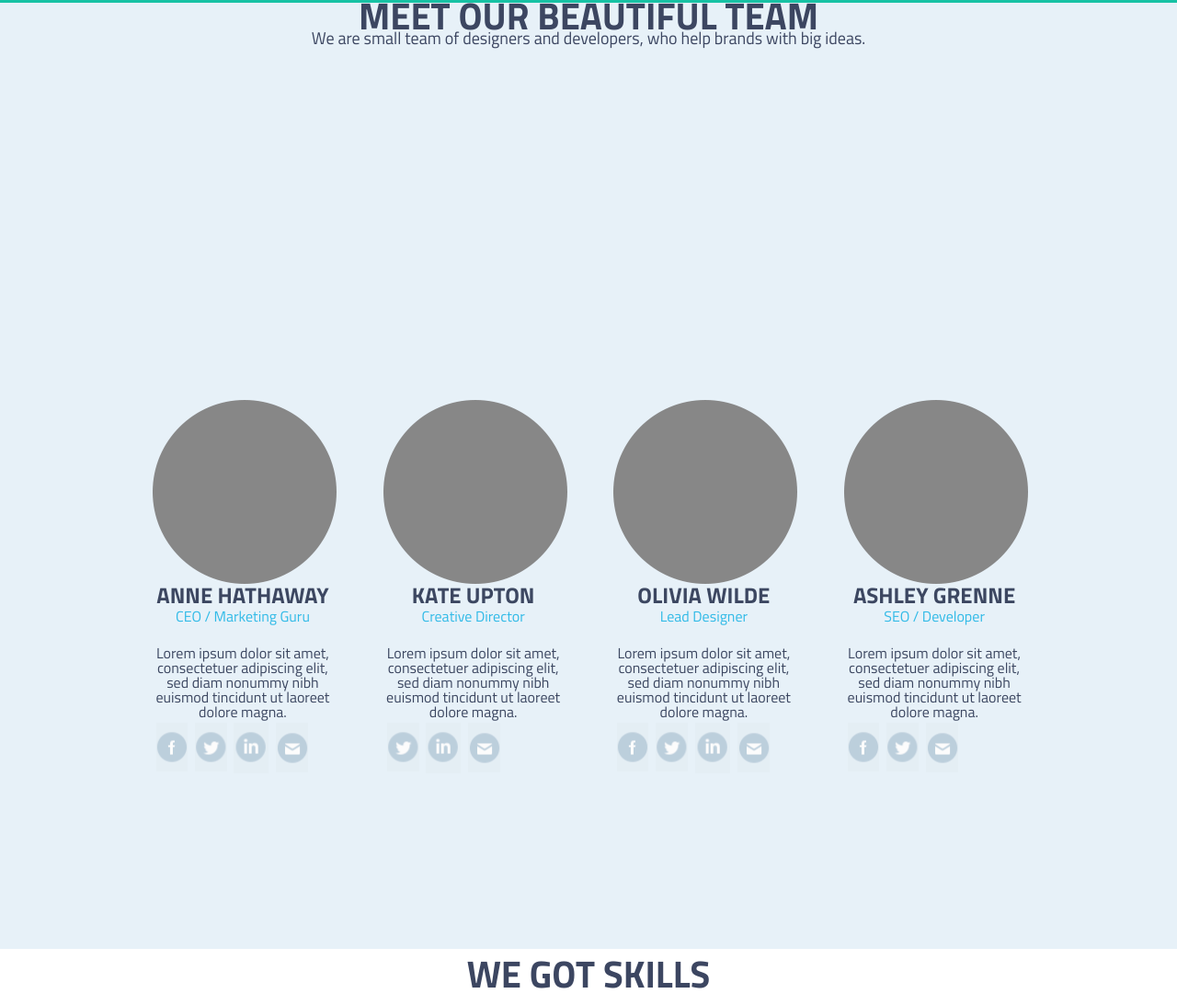
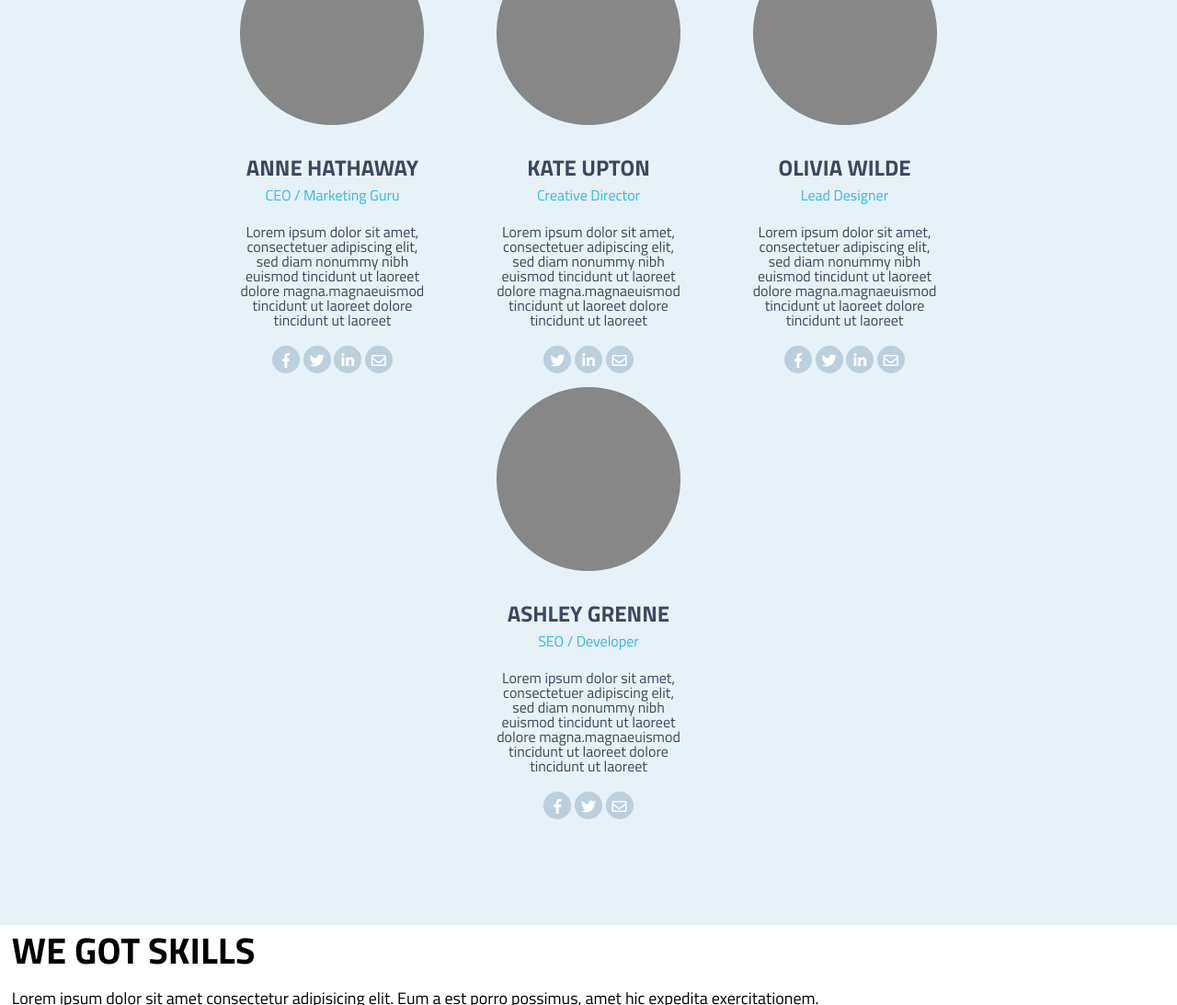
Before and after one commit to Arkant/CHI_Tasks, a website: page fastshell/app/index.html in a window 1280 px wide. Shown: the part 1707-2800 px from the top of the page at 92% size. Drawn offline with Linux system fonts and the light colour scheme.

Commit message:
finished 3 section

```diff
--- a/fastshell/app/index.html
+++ b/fastshell/app/index.html
@@ -12,6 +12,8 @@
     <link href="//ajax.googleapis.com" rel="dns-prefetch">
     <link href="assets/css/style.min.css" rel="stylesheet">
     <link href="assets/css/media.css" rel="stylesheet">
+    <link rel="stylesheet" href="https://use.fontawesome.com/releases/v5.5.0/css/all.css"
+    integrity="sha384-B4dIYHKNBt8Bc12p+WXckhzcICo0wtJAoU8YZTY5qE0Id1GSseTk6S+L3BlXeVIU" crossorigin="anonymous">
     <!--Шрифт -->
     <link href="https://fonts.googleapis.com/css?family=Titillium+Web:300,400,400i,700,700i" rel="stylesheet">
 
@@ -53,8 +55,7 @@
     <main>
       <section class="services ">
           <div class="services-text ">
-              <h6>S E R V I C E S WE P R O V I D E</h6>
-              <div class="line"></div>
+              <h1>S E R V I C E S WE P R O V I D E</h1>
               <p>We are working with both individuals and businesses from all over the globe<br>
                   to create awesome websites and applications.</p>
           </div>
@@ -85,14 +86,11 @@
                     <p>Lorem ipsum dolor sit amet consectetur adipisicing elit.</p></div>
           </div>
       </section>
-        <section>
-          <div class="team">
-            <div class="team-text">
-              <div class="team-header">
-                <h1>MEET OUR BEAUTIFUL TEAM</h1>
-                <p>We are small team of designers and developers, who help brands with big ideas.</p>
-              </div>
-            </div>
+        <section class="team">
+                <div class="team-text ">
+                        <h1>MEET OUR BEAUTIFUL TEAM</h1>
+                        <p>We are small team of designers and developers, who help brands with big ideas.</p>
+                </div>
 
             <div class="team-items">
               <div class="team-img">
@@ -100,46 +98,74 @@
                 <h1>ANNE HATHAWAY</h1>
                 <p style="color:#30bae7; padding: 2%;margin-bottom: 20px;">CEO / Marketing Guru</p>
                 <p>Lorem ipsum dolor sit amet,
-                    consectetuer adipiscing elit, sed diam nonummy nibh euismod tincidunt ut laoreet dolore magna.</p>
-                    <img class="icon" src="./assets/img/Facebook Icon.png" alt="none">
-                    <img class="icon" src="./assets/img/Twitter.png" alt="none">
-                    <img class="icon" src="./assets/img/LinkedIn icon.png" alt="none">
-                    <img class="icon" src="./assets/img/Mail.png" alt="none">
+                    consectetuer adipiscing elit, sed diam nonummy nibh euismod tincidunt ut laoreet dolore magna.magnaeuismod tincidunt ut laoreet dolore tincidunt ut laoreet</p>
+                    <div class="circle">
+                            <i style="padding-top: 8px; color: white;"  class="fab fa-facebook-f"></i>
+                    </div>
+                    <div class="circle">
+                            <i style="padding-top: 8px; color: white" class="fab fa-twitter"></i>
+                    </div>
+                    <div class="circle">
+                            <i style="padding-top: 8px; color: white" class="fab fa-linkedin-in"></i>
+                    </div>
+                    <div class="circle">
+                            <i style="padding-top: 8px; color: white"  class="far fa-envelope"></i>
+                    </div>
               </div>
               <div class="team-img">
                   <img src="./assets/img/Base.png" alt="none">
                   <h1>KATE UPTON</h1>
                   <p style="color:#30bae7; padding: 2%;margin-bottom: 20px;">Creative Director</p>
                   <p>Lorem ipsum dolor sit amet,
-                      consectetuer adipiscing elit, sed diam nonummy nibh euismod tincidunt ut laoreet dolore magna.</p>
-                      <img class="icon" src="./assets/img/Twitter.png" alt="none">
-                      <img class="icon" src="./assets/img/LinkedIn icon.png" alt="none">
-                      <img class="icon" src="./assets/img/Mail.png" alt="none">
+                        consectetuer adipiscing elit, sed diam nonummy nibh euismod tincidunt ut laoreet dolore magna.magnaeuismod tincidunt ut laoreet dolore tincidunt ut laoreet</p>
+                        <div class="circle">
+                                <i style="padding-top: 8px; color: white" class="fab fa-twitter"></i>
+                        </div>
+                        <div class="circle">
+                                <i style="padding-top: 8px; color: white" class="fab fa-linkedin-in"></i>
+                        </div>
+                        <div class="circle">
+                                <i style="padding-top: 8px; color: white"  class="far fa-envelope"></i>
+                        </div>
                 </div>
               <div class="team-img">
                   <img src="./assets/img/Base.png" alt="none">
                     <h1>OLIVIA WILDE</h1>
                     <p style="color:#30bae7; padding: 2%;margin-bottom: 20px;">Lead Designer</p>
                     <p>Lorem ipsum dolor sit amet,
-                        consectetuer adipiscing elit, sed diam nonummy nibh euismod tincidunt ut laoreet dolore magna.</p>
-                        <img class="icon" src="./assets/img/Facebook Icon.png" alt="none">
-                        <img class="icon" src="./assets/img/Twitter.png" alt="none">
-                        <img class="icon" src="./assets/img/LinkedIn icon.png" alt="none">
-                        <img class="icon" src="./assets/img/Mail.png" alt="none">
+                            consectetuer adipiscing elit, sed diam nonummy nibh euismod tincidunt ut laoreet dolore magna.magnaeuismod tincidunt ut laoreet dolore tincidunt ut laoreet</p>
+                            <div class="circle">
+                                    <i style="padding-top: 8px; color: white;"  class="fab fa-facebook-f"></i>
+                            </div>
+                            <div class="circle">
+                                    <i style="padding-top: 8px; color: white" class="fab fa-twitter"></i>
+                            </div>
+                            <div class="circle">
+                                    <i style="padding-top: 8px; color: white" class="fab fa-linkedin-in"></i>
+                            </div>
+                            <div class="circle">
+                                    <i style="padding-top: 8px; color: white"  class="far fa-envelope"></i>
+                            </div>
                   </div>
-              <div  class="minify">
+              <div  class="team-img">
                   <img src="./assets/img/Base.png" alt="none">
                       <h1>ASHLEY GRENNE</h1>
                       <p style="color:#30bae7; padding: 2%; margin-bottom: 20px;">SEO / Developer</p>
                       <p>Lorem ipsum dolor sit amet,
-                          consectetuer adipiscing elit, sed diam nonummy nibh euismod tincidunt ut laoreet dolore magna.</p>
-                  <img class="icon" src="./assets/img/Facebook Icon.png" alt="none">
-                  <img class="icon" src="./assets/img/Twitter.png" alt="none">
-                  <img class="icon" src="./assets/img/Mail.png" alt="none">
+                            consectetuer adipiscing elit, sed diam nonummy nibh euismod tincidunt ut laoreet dolore magna.magnaeuismod tincidunt ut laoreet dolore tincidunt ut laoreet</p>
+                            <div class="circle" >
+                                    <i style="padding-top: 8px; color: white;"  class="fab fa-facebook-f"></i>
+                            </div>
+                            <div class="circle">
+                                    <i style="padding-top: 8px; color: white" class="fab fa-twitter"></i>
+                            </div>
+                            <div class="circle">
+                                    <i style="padding-top: 8px; color: white"  class="far fa-envelope"></i>
+                            </div>
               </div>
             </div>
-          </div>
         </section>
+
         <section>
             <div class="skills">
                 <div class="team-header">
--- a/fastshell/src/scss/style.scss
+++ b/fastshell/src/scss/style.scss
@@ -57,9 +57,7 @@ clear: both;
 .header {
     background-color:#87509c;
     width: 100%;
-    height: 596px;
-    min-height: 100vh;
-    max-height: 200vh;
+    min-height:  596px;
 }
 
 
@@ -222,7 +220,7 @@ clear: both;
     background-color: #17c2a4;
     width: 100%;
     padding-top: 110px;
-    min-height: 100vh;
+    min-height:  638px;
 }
 
 .services-text {
@@ -231,7 +229,7 @@ clear: both;
     margin-bottom: 50px;
 }
 
-.services-text h6 {
+.services-text h1 {
     font-size: 38px;/* Приближение из-за подстановки шрифтов */
     font-weight: 700;
     margin-bottom: 40px;
@@ -242,18 +240,11 @@ clear: both;
     line-height: 26px;
 }
 
-.second {
-    font-size: 18px; /* Приближение из-за подстановки шрифтов */
-    font-weight: 400;
-    line-height: 26px; /* Приближение из-за подстановки шрифтов */
-}
-
 .items {
     text-align: center;
     color:#ffffff;
     padding-bottom: 30px;
 }
-
 
 .img-text {
     display:inline-block;
@@ -274,95 +265,76 @@ clear: both;
     padding-right: 10px;
     width: 250px;
 }
+
+/*************************************/
 .team {
     background-color:#E7F1F8;
     width: 100%;
-    height: auto;
-    overflow: hidden;
-    padding-bottom: 150px;
-}
-.team-header h1{
-    color: #3c4661;
-    font-size: 40px;/* Приближение из-за подстановки шрифтов */
-    font-weight: 700;
-    line-height: 29.907px;/* Приближение из-за подстановки шрифтов */
-    text-align: center;
-    transform: scaleY(1.0321);/* свойства ширины и высоты были исключены, поскольку было выполнено трансформирование */
-    top: 100px;
+    padding-top: 110px;
+    min-height: 805px;
 }
 
-.team-line {
+.team-text {
+    color: #3c4661;
     text-align: center;
-    background-color: rgba(189, 209, 223, 0.75);
-    width: 87px;
-    height: 6px;
-    top: 100px;
-    display: block;
-    margin-left: auto;
-    margin-right: auto;
+    margin-bottom: 80px;
+}
+.team-text h1 {
+    letter-spacing: 0.13em;
+    font-size: 38px;/* Приближение из-за подстановки шрифтов */
+    font-weight: 700;
+    margin-bottom: 45px;
+}
+.team-text p {
+    letter-spacing: 0.03em;
+    font-size: 18px;
+    font-weight: 400;
+    line-height: 26px;
 }
 
-.team-header p {
-    color: #3c4661;
-    font-size: 18px;/* Приближение из-за подстановки шрифтов */
-    font-weight: 400;
-    line-height: 26px;/* Приближение из-за подстановки шрифтов */
+.team-items {
     text-align: center;
-    transform: scaleY(1.0321);/* свойства ширины и высоты были исключены, поскольку было выполнено трансформирование */
-    top: 150px;
-    padding-bottom: 250px;
+    color:#3c4761;
+    padding-bottom: 100px;
+    padding-right: 50px;
+    margin-left: 125px;
 }
-
-.minify {
-    padding: 2%;
+.team-img{
     display:inline-block;
     text-align: center;
     color: #3c4761;
-    width: 196px;
-    height: 112px;
+    width: 200px;
+    margin-right: 75px;
+    margin-bottom: 15px;
 }
-.minify img {
-    bottom: 18px;
-}
-.minify img:not(.icon){
-    padding-top: 100px;
-}
-.minify h1 {
-    font-size: 24px;/* Приближение из-за подстановки шрифтов */
-    font-weight: 700;
-    line-height: 18px;/* Приближение из-за подстановки шрифтов */
-    padding: 1%;
-}
-.team-items {
-    top: 25%;
-    text-align: center;
-    color:#3c4761;
-    padding-bottom: 100px;
-}
-.team-img {
-    padding: 2%;
+
+.team-img div{
     display:inline-block;
-    text-align: center;
-    color: #3c4761;
-    width: 196px;
-    height: 112px;
-}
-.team-img img {
-    bottom: 18px;
 }
 .team-img h1 {
     font-size: 24px;/* Приближение из-за подстановки шрифтов */
     font-weight: 700;
     line-height: 18px;/* Приближение из-за подстановки шрифтов */
-    padding: 1%;
+    padding-top: 35px;
+    margin-bottom: 9px;
 }
-.icon {
-    padding: 2%;
-    //display:inline-block;
+
+.team-img p {
+    margin-bottom: 20px;
+}
+
+.circle {
+	width: 30px;
+	height: 30px;
+	background: #BCCFDC;
+	-moz-border-radius: 50px;
+	-webkit-border-radius: 50px;
+    border-radius: 50px;
     text-align: center;
-    top: 10%;
-    float: left;
-    padding-bottom: 100px;
+}
+
+.circle:hover {
+    background: #3C4761;
 }
 
 /*skills*/
```
Also changed, not shown: fastshell/app/assets/css/style.css, fastshell/app/assets/css/style.min.css.
